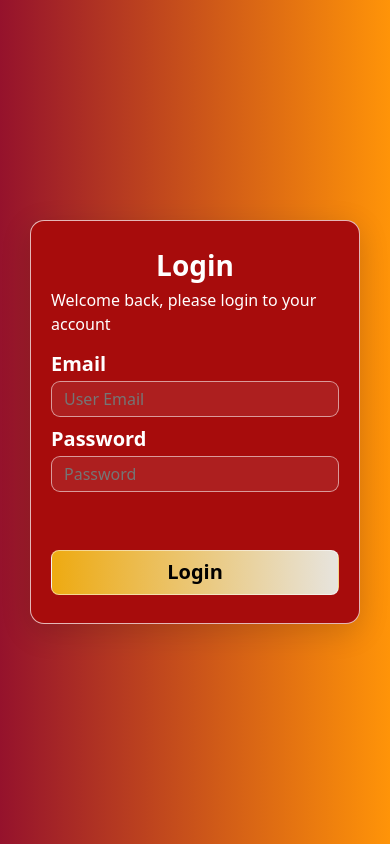
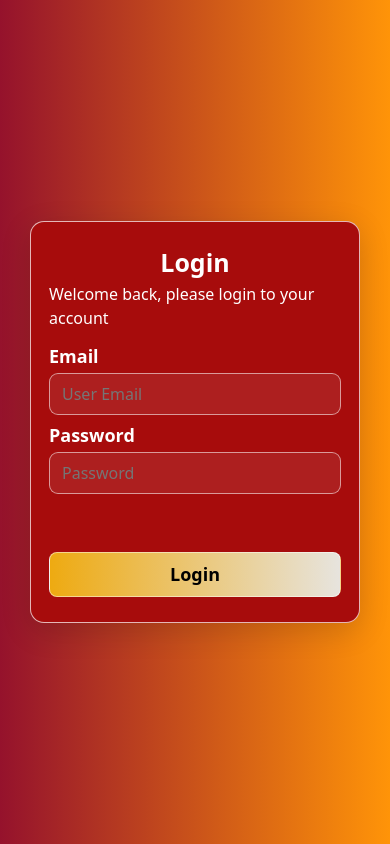
Before and after one commit to Gosia-Parveen/Invoice_G, a Django app: page / in a window 390 px wide. Run offline with Django 5.2, Linux system fonts and the light colour scheme.

Commit message:
added mobile responsiveness

```diff
--- a/templates/login.html
+++ b/templates/login.html
@@ -94,6 +94,39 @@
             background: linear-gradient(to right, #ee1166, #f095cf);
         }
 
+
+        /* ---------- MOBILE RESPONSIVENESS ---------- */
+        @media (max-width: 576px) {
+
+            body {
+                padding: 15px;
+            }
+
+            .login {
+                width: 100%;
+                max-width: 330px;
+                min-height: auto;
+                padding: 25px 18px;
+            }
+
+            .login h1 {
+                font-size: 25px;
+            }
+
+            .login h4 {
+                font-size: 18px;
+            }
+
+            .input-box input {
+                height: 42px;
+            }
+
+            .login .btn {
+                height: 45px;
+                font-size: 18px;
+            }
+        }
+
     </style>
 </head>
 
```
